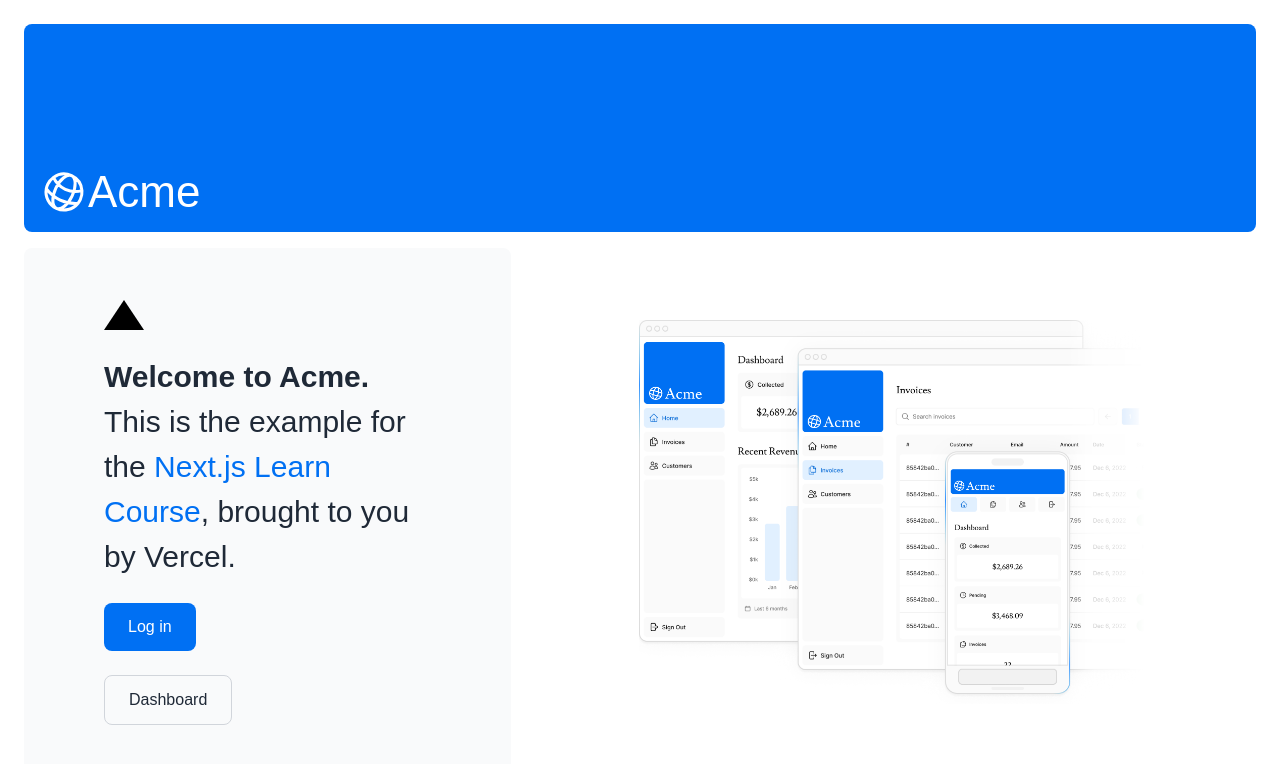
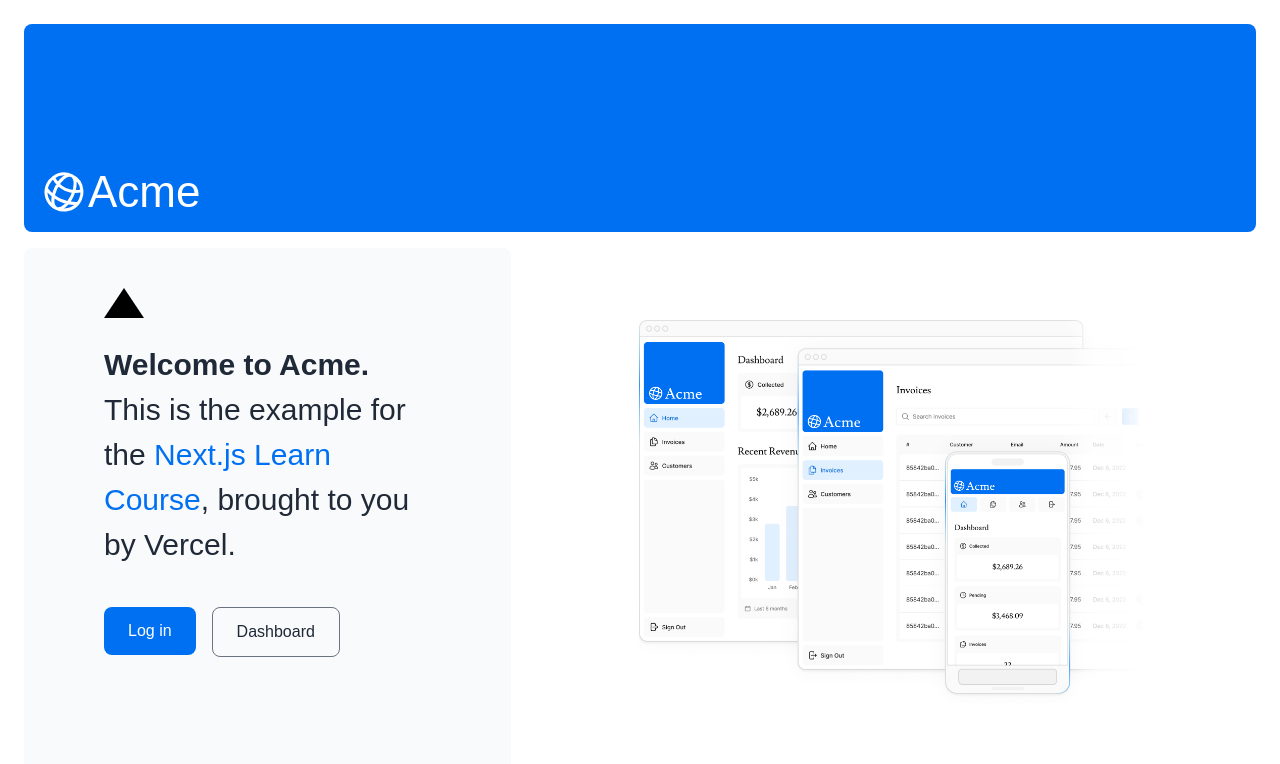
Before and after one commit to jigarbhoye04/nextjs-dashboard-app, a Next.js app: page / in a window 1280 px wide. Shown: the top 764 px of the page. Built offline with nearby package versions, Linux system fonts and the light colour scheme; a web font is replaced by a local one.

Commit message:
dash btn update

```diff
--- a/app/dashboard/page.tsx
+++ b/app/dashboard/page.tsx
@@ -22,7 +22,7 @@ export default async function Page() {
         /> */}
       </div>
       <div className="mt-6 grid grid-cols-1 gap-6 md:grid-cols-4 lg:grid-cols-8">
-        <RevenueChart revenue={revenue}  />
+        {/* <RevenueChart revenue={revenue}  /> */}
         {/* <LatestInvoices latestInvoices={latestInvoices} /> */}
       </div>
     </main>
--- a/app/page.tsx
+++ b/app/page.tsx
@@ -25,9 +25,10 @@ export default function Page() {
             </a>
             , brought to you by Vercel.
           </p>
+          <div className="mt-4 flex grow flex-row gap-4 md:flex-row">
             <Link
               href="/login"
-            className="bg-blue-500 hover:bg-green-800 flex items-center gap-5 self-start rounded-lg px-6 py-3 text-sm font-medium text-white transition-colors md:text-base"
+              className="flex items-center gap-5 self-start rounded-lg bg-blue-500 px-6 py-3 text-sm font-medium text-white transition-colors hover:bg-green-600 md:text-base"
             >
               {/* <span>Log in</span> <ArrowRightIcon className="w-5 md:w-6" /> */}
               <button>
@@ -36,14 +37,14 @@ export default function Page() {
             </Link>
             <Link
               href={'/dashboard'}
-            className="bg-gray-50 border border-gray-300 flex items-center gap-5 self-start rounded-lg px-6 py-3 text-sm font-medium text-gray-800 transition-colors md:text-base"
+              className="flex items-center gap-5 self-start rounded-lg border border-gray-500 bg-gray-50 px-6 py-3 text-sm font-medium text-gray-800 transition-colors md:text-base hover:bg-blue-200"
             >
               {/* <span>Dashboard</span> <ArrowRightIcon className="w-5 md:w-6" /> */}
               <button>
                 <span>Dashboard</span>
               </button>
             </Link>
-
+          </div>
         </div>
         <div className="flex items-center justify-center p-6 md:w-3/5 md:px-28 md:py-12">
           {/* Add Hero Images Here */}
@@ -51,15 +52,15 @@ export default function Page() {
             src="/hero-desktop.png"
             width={1000}
             height={760}
-            className='hidden md:block' //this line hides the images for mobile version and only renders in desk ver.
-            alt='Screenshot of the dashboard project showing desktop version'
+            className="hidden md:block" //this line hides the images for mobile version and only renders in desk ver.
+            alt="Screenshot of the dashboard project showing desktop version"
           />
           <Image
             src="/hero-mobile.png"
             width={375}
             height={667}
-            className='block md:hidden' //this line hides the images for desktop version and only renders in mobile ver.
-            alt='Screenshot of the dashboard project showing mobile version'
+            className="block md:hidden" //this line hides the images for desktop version and only renders in mobile ver.
+            alt="Screenshot of the dashboard project showing mobile version"
           />
         </div>
       </div>
```
Lines whose indentation alone changed are shown as unchanged.
